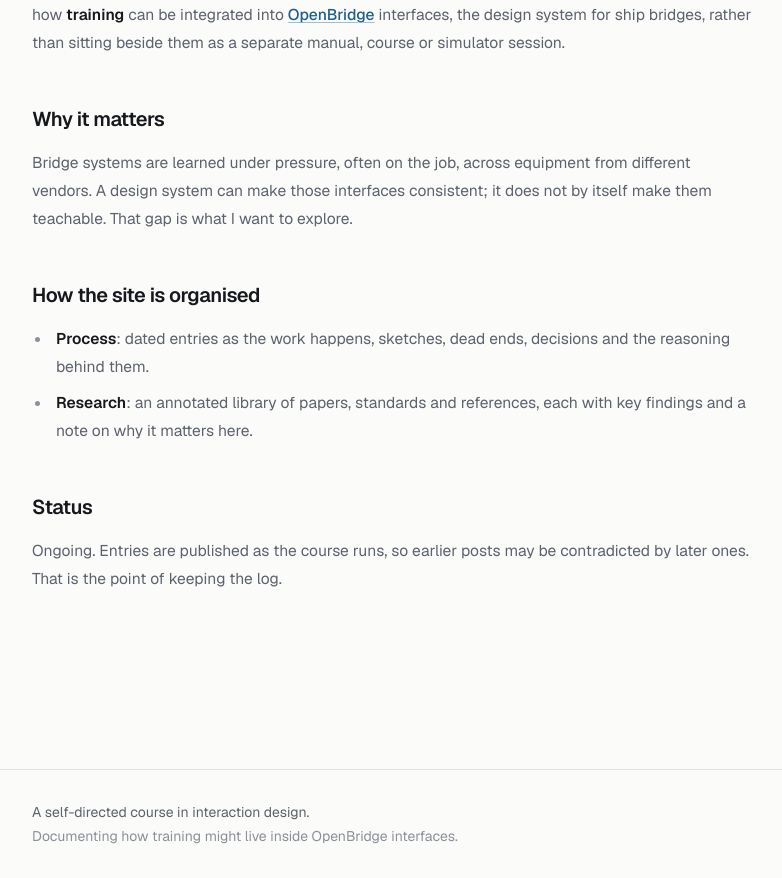
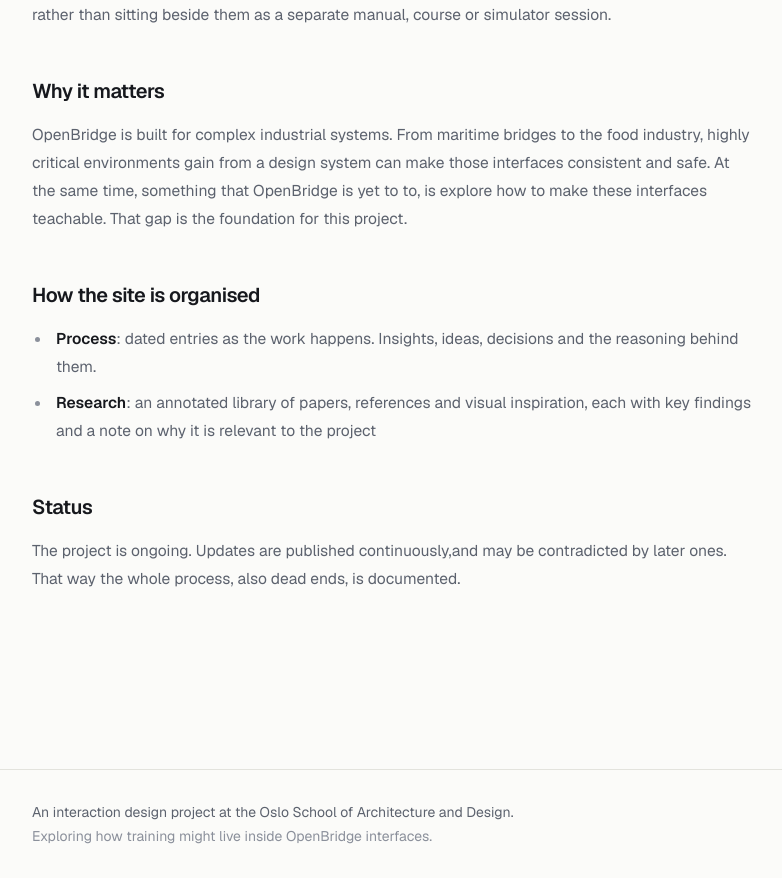
Before and after one commit to Fridekseth/training, a Next.js app: page /about in a window 1280 px wide. Shown: the part 200-1078 px from the top of the page, without its empty margins (248-1030 px from the left). Built offline with nearby package versions, Linux system fonts and the light colour scheme.

Commit message:
Rewrote the description of the project.

```diff
--- a/app/about/page.mdx
+++ b/app/about/page.mdx
@@ -1,31 +1,30 @@
 export const metadata = {
   title: "About",
   description:
-    "What this self-directed course is about, and how this site is organised.",
+    "What is OpenTraining",
 };
 
 # About this project
 
-This site documents a self-programmed course in interaction design. The
-question I am working on is how **training** can be integrated into
-[OpenBridge](https://www.openbridge.no/) interfaces, the design system for
-ship bridges, rather than sitting beside them as a separate manual, course or
+OpenTraining is a project that explores how **training** can be integrated into
+[OpenBridge](https://www.openbridge.no/) interfaces, rather than sitting beside them as a separate manual, course or
 simulator session.
 
 ## Why it matters
 
-Bridge systems are learned under pressure, often on the job, across equipment
-from different vendors. A design system can make those interfaces consistent;
-it does not by itself make them teachable. That gap is what I want to explore.
+OpenBridge is built for complex industrial systems. From maritime bridges to the food industry,
+highly critical environments gain from a design system can make those interfaces consistent and safe.
+At the same time, something that OpenBridge is yet to to, is explore how to make these interfaces teachable.
+That gap is the foundation for this project.
 
 ## How the site is organised
 
-- **Process**: dated entries as the work happens, sketches, dead ends,
+- **Process**: dated entries as the work happens. Insights, ideas,
   decisions and the reasoning behind them.
-- **Research**: an annotated library of papers, standards and references, each
-  with key findings and a note on why it matters here.
+- **Research**: an annotated library of papers, references and visual inspiration, each
+  with key findings and a note on why it is relevant to the project
 
 ## Status
 
-Ongoing. Entries are published as the course runs, so earlier posts may be
-contradicted by later ones. That is the point of keeping the log.
+The project is ongoing. Updates are published continuously,and may be
+contradicted by later ones. That way the whole process, also dead ends, is documented.
--- a/app/blog/page.tsx
+++ b/app/blog/page.tsx
@@ -7,7 +7,7 @@ import { formatDate, getPosts } from "@/lib/posts";
 export const metadata: Metadata = {
   title: "Process",
   description:
-    "Entries from a self-directed course on integrating training into OpenBridge interfaces.",
+    "Project documentation for OpenTraining",
 };
 
 export default async function BlogIndexPage() {
--- a/app/page.tsx
+++ b/app/page.tsx
@@ -11,15 +11,14 @@ export default async function HomePage() {
     <div className="mx-auto max-w-3xl px-6 py-20">
       <section>
         <p className="text-xs font-medium tracking-wide text-accent">
-          Self-directed course · Interaction design
+          Interaction design · AHO
         </p>
         <h1 className="mt-4 max-w-2xl text-4xl leading-tight font-semibold tracking-tight text-balance text-foreground">
           How might training live inside OpenBridge interfaces?
         </h1>
         <p className="mt-5 max-w-xl text-lg leading-8 text-muted">
-          A working hub for the project: design decisions, research notes and
-          the reasoning in between, published as I go rather than written up at
-          the end.
+          This page documents the project, with design decisions, research notes and
+          the reasoning in between published continuously.
         </p>
 
         <div className="mt-8 flex flex-wrap gap-3">
--- a/components/site-footer.tsx
+++ b/components/site-footer.tsx
@@ -3,10 +3,10 @@ export function SiteFooter() {
     <footer className="mt-24 border-t border-border">
       <div className="mx-auto flex max-w-3xl flex-col gap-1 px-6 py-8 text-sm text-faint">
         <p className="text-muted">
-          A self-directed course in interaction design.
+          An interaction design project at the Oslo School of Architecture and Design.
         </p>
         <p>
-          Documenting how training might live inside OpenBridge interfaces.
+          Exploring how training might live inside OpenBridge interfaces.
         </p>
       </div>
     </footer>
```
